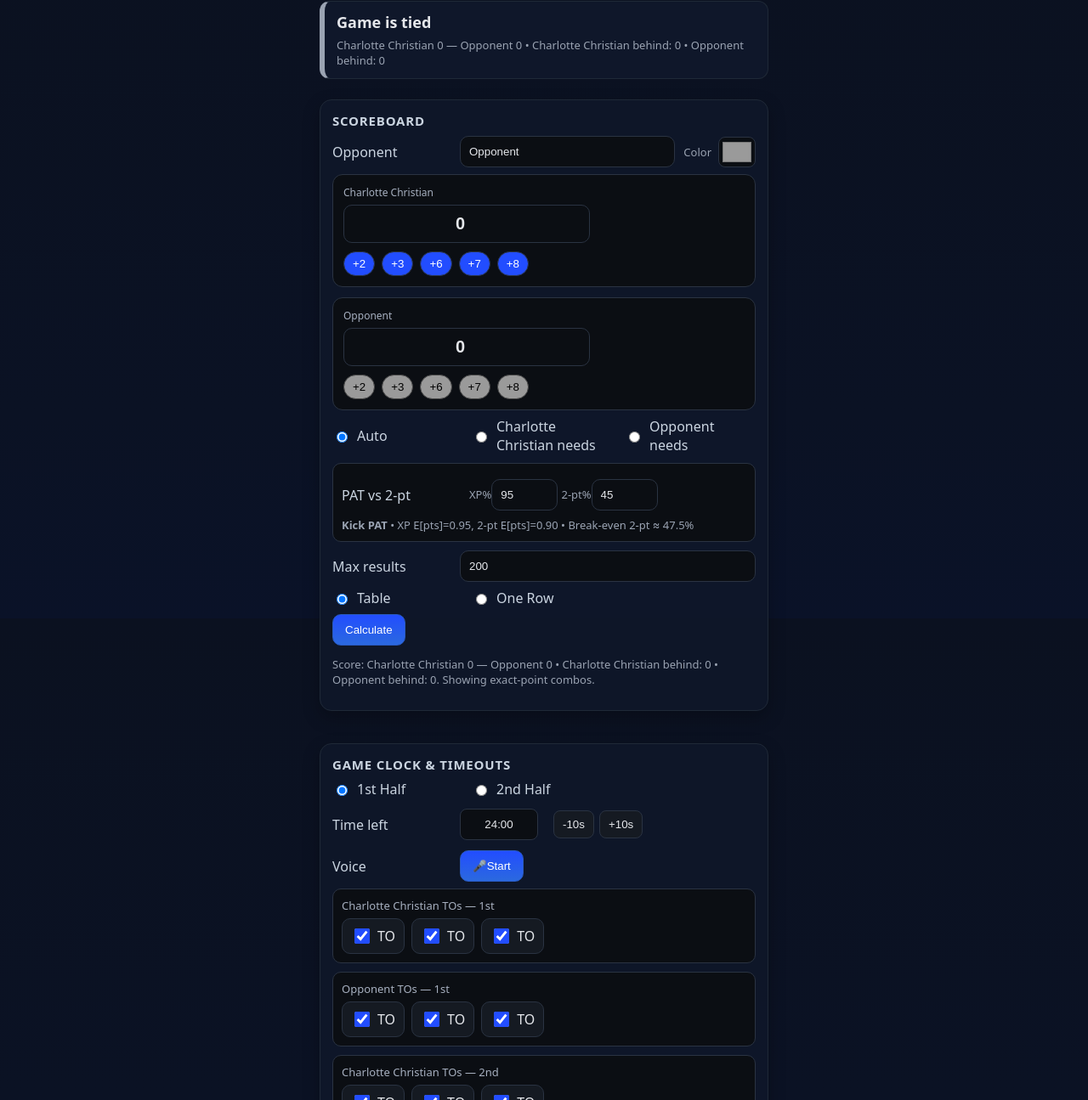
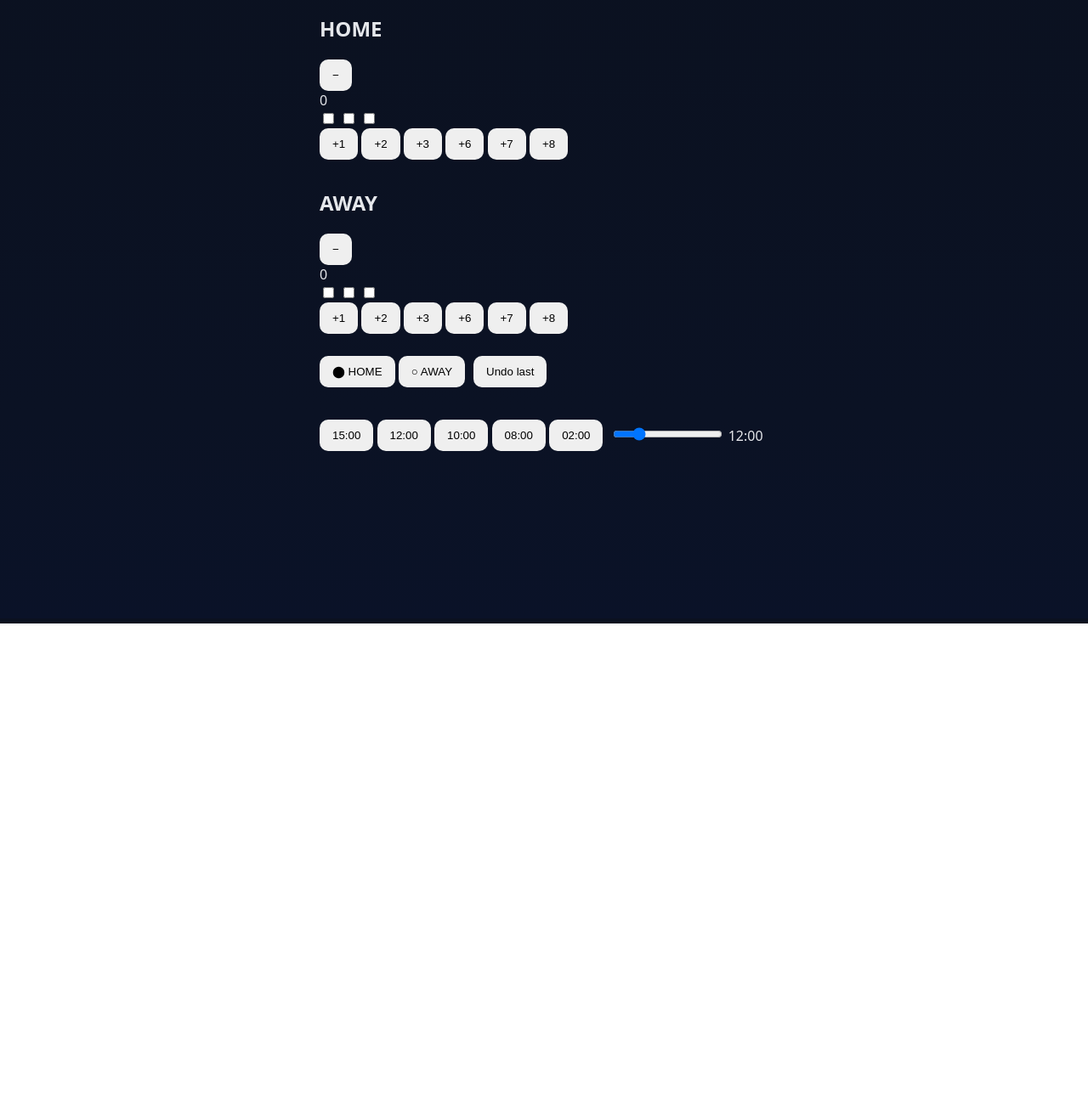
Before and after one commit to CoachBJ/CCS_GameManager, a plain HTML site: page index.html in a window 1280 px wide. Shown: the part 72-1367 px from the top of the page at 85% size. After the commit the page ends 806 px from the top, so only its background shows below. Drawn offline with Linux system fonts and the light colour scheme.

Commit message:
Update index.html

```diff
--- a/index.html
+++ b/index.html
@@ -3,211 +3,106 @@
 <head>
   <meta charset="utf-8" />
   <meta name="viewport" content="width=device-width, initial-scale=1, viewport-fit=cover" />
-  <meta name="apple-mobile-web-app-capable" content="yes" />
-  <meta name="apple-mobile-web-app-status-bar-style" content="black-translucent" />
-  <link rel="manifest" href="manifest.webmanifest">
-  <title>Charlotte Christian — Game Manager</title>
-  <link rel="stylesheet" href="style.css">
+  <meta name="theme-color" content="#0b0f14" />
+  <link rel="manifest" href="manifest.webmanifest" />
+  <link rel="stylesheet" href="style.css" />
+  <title>Game Manager</title>
 </head>
 <body>
-  <main>
   <header class="appbar">
-      <div class="brand">
-        <div class="brand-mark">CC</div>
-        <div class="brand-text">
-          <div class="brand-title">Charlotte Christian</div>
-          <div class="brand-sub">Game Manager</div>
+    <div class="period">
+      <label for="period">Period</label>
+      <select id="period" aria-label="Period">
+        <option>1</option><option>2</option><option>3</option><option>4</option>
+        <option>OT</option>
+      </select>
     </div>
+
+    <div class="clock" aria-live="polite">
+      <span id="clockDisplay">12:00</span>
     </div>
-      <button id="resetGame" class="btn btn-ghost">Reset Game</button>
+
+    <div class="clock-ctrl">
+      <button id="startBtn" class="btn primary">▶︎</button>
+      <button id="pauseBtn" class="btn">❚❚</button>
+      <button id="resetBtn" class="btn">↺</button>
+    </div>
   </header>
 
-    <div id="banner"></div>
-
-    <div class="layout">
-      <!-- SCOREBOARD -->
-      <section class="card area-score">
-        <h2 class="section-title">Scoreboard</h2>
-
-        <!-- Opponent profile / theme -->
-        <div class="row compact">
-          <label>Opponent</label>
-          <input id="oppName" type="text" value="Opponent" />
-          <div class="color-pick">
-            <span class="muted">Color</span>
-            <input id="oppColor" type="color" value="#9a9a9a" />
-          </div>
-        </div>
-
-        <div class="score-grid">
-          <div class="score-card">
-            <div class="score-label"><span id="ourLabel">Charlotte Christian</span></div>
-            <input id="ourScore" type="number" inputmode="numeric" value="0" class="score-input" />
-            <div class="quick-row">
-              <button class="chip" data-team="our" data-delta="2">+2</button>
-              <button class="chip" data-team="our" data-delta="3">+3</button>
-              <button class="chip" data-team="our" data-delta="6">+6</button>
-              <button class="chip" data-team="our" data-delta="7">+7</button>
-              <button class="chip" data-team="our" data-delta="8">+8</button>
-            </div>
-          </div>
-          <div class="score-card">
-            <div class="score-label"><span id="oppLabel">Opponent</span></div>
-            <input id="oppScore" type="number" inputmode="numeric" value="0" class="score-input" />
-            <div class="quick-row">
-              <button class="chip opp" data-team="opp" data-delta="2">+2</button>
-              <button class="chip opp" data-team="opp" data-delta="3">+3</button>
-              <button class="chip opp" data-team="opp" data-delta="6">+6</button>
-              <button class="chip opp" data-team="opp" data-delta="7">+7</button>
-              <button class="chip opp" data-team="opp" data-delta="8">+8</button>
+  <main class="layout">
+    <!-- HOME ROW -->
+    <section class="team-row" data-team="home">
+      <div class="team-left">
+        <h2 contenteditable="true" class="team-name" id="homeName">HOME</h2>
+        <div class="score-wrap">
+          <button class="btn ghost minus" data-action="minus" data-team="home">−</button>
+          <div class="score" id="homeScore" aria-live="polite">0</div>
+          <div class="tos" role="group" aria-label="Home timeouts">
+            <input type="checkbox" id="hto1" /><label for="hto1"></label>
+            <input type="checkbox" id="hto2" /><label for="hto2"></label>
+            <input type="checkbox" id="hto3" /><label for="hto3"></label>
           </div>
         </div>
       </div>
-
-        <div class="row toggles compact">
-          <label><input id="who-auto" name="who" type="radio" checked> Auto</label>
-          <label><input id="who-us"   name="who" type="radio"> Charlotte Christian needs</label>
-          <label><input id="who-opp"  name="who" type="radio"> Opponent needs</label>
+      <div class="quick-scores">
+        <button class="btn score" data-team="home" data-points="1">+1</button>
+        <button class="btn score" data-team="home" data-points="2">+2</button>
+        <button class="btn score" data-team="home" data-points="3">+3</button>
+        <button class="btn score" data-team="home" data-points="6">+6</button>
+        <button class="btn score" data-team="home" data-points="7">+7</button>
+        <button class="btn score" data-team="home" data-points="8">+8</button>
       </div>
-
-        <!-- PAT vs 2-pt helper -->
-        <div class="card-sub">
-          <div class="row compact">
-            <label>PAT vs 2-pt</label>
-            <div class="pct-wrap">
-              <span class="muted">XP%</span><input id="xpPct" type="number" min="0" max="100" value="95">
-              <span class="muted">2-pt%</span><input id="twoPct" type="number" min="0" max="100" value="45">
-            </div>
-          </div>
-          <div id="patAdvice" class="muted"></div>
-        </div>
-
-        <div class="row compact">
-          <label>Max results</label>
-          <input id="cap" type="number" inputmode="numeric" value="200" />
-        </div>
-
-        <div class="row toggles compact">
-          <label><input id="view-table" type="radio" name="view" checked> Table</label>
-          <label><input id="view-row"   type="radio" name="view"> One Row</label>
-        </div>
-
-        <button id="calc" class="btn btn-primary">Calculate</button>
-        <p id="status" class="muted"></p>
     </section>
 
-      <!-- CLOCK + TIMEOUTS -->
-      <section class="card area-clock">
-        <div class="section-head">
-          <h2 class="section-title">Game Clock & Timeouts</h2>
-        </div>
-
-        <div class="row toggles compact">
-          <label><input type="radio" name="half" id="half1" checked> 1st Half</label>
-          <label><input type="radio" name="half" id="half2"> 2nd Half</label>
-        </div>
-
-        <div class="row time-row">
-          <label>Time left</label>
-          <div class="time-manual">
-            <input id="timeInput" type="text" inputmode="numeric" placeholder="mm:ss" value="24:00" />
-          </div>
-          <div class="tinyBtns">
-            <button class="mini" data-dt="-10">-10s</button>
-            <button class="mini" data-dt="+10">+10s</button>
-          </div>
-        </div>
-
-        <!-- Voice control -->
-        <div class="row compact">
-          <label>Voice</label>
-          <div class="voice-wrap">
-            <button id="micBtn" class="btn btn-primary mic">
-              <span id="micIcon">🎤</span><span id="micText">Start</span>
-            </button>
-            <span id="micStatus" class="muted"></span>
-          </div>
-        </div>
-
-        <div class="grid2">
-          <div class="to-card">
-            <div class="to-title">Charlotte Christian TOs — 1st</div>
-            <div class="to-checks" id="group-our-h1" data-key="our-h1">
-              <label><input type="checkbox" checked><span>TO</span></label>
-              <label><input type="checkbox" checked><span>TO</span></label>
-              <label><input type="checkbox" checked><span>TO</span></label>
-            </div>
-          </div>
-          <div class="to-card">
-            <div class="to-title">Opponent TOs — 1st</div>
-            <div class="to-checks" id="group-opp-h1" data-key="opp-h1">
-              <label><input type="checkbox" checked><span>TO</span></label>
-              <label><input type="checkbox" checked><span>TO</span></label>
-              <label><input type="checkbox" checked><span>TO</span></label>
-            </div>
-          </div>
-          <div class="to-card">
-            <div class="to-title">Charlotte Christian TOs — 2nd</div>
-            <div class="to-checks" id="group-our-h2" data-key="our-h2">
-              <label><input type="checkbox" checked><span>TO</span></label>
-              <label><input type="checkbox" checked><span>TO</span></label>
-              <label><input type="checkbox" checked><span>TO</span></label>
-            </div>
-          </div>
-          <div class="to-card">
-            <div class="to-title">Opponent TOs — 2nd</div>
-            <div class="to-checks" id="group-opp-h2" data-key="opp-h2">
-              <label><input type="checkbox" checked><span>TO</span></label>
-              <label><input type="checkbox" checked><span>TO</span></label>
-              <label><input type="checkbox" checked><span>TO</span></label>
+    <!-- AWAY ROW -->
+    <section class="team-row" data-team="away">
+      <div class="team-left">
+        <h2 contenteditable="true" class="team-name" id="awayName">AWAY</h2>
+        <div class="score-wrap">
+          <button class="btn ghost minus" data-action="minus" data-team="away">−</button>
+          <div class="score" id="awayScore" aria-live="polite">0</div>
+          <div class="tos" role="group" aria-label="Away timeouts">
+            <input type="checkbox" id="ato1" /><label for="ato1"></label>
+            <input type="checkbox" id="ato2" /><label for="ato2"></label>
+            <input type="checkbox" id="ato3" /><label for="ato3"></label>
           </div>
         </div>
       </div>
-
-        <div class="tinyBtns">
-          <button id="useOurTO" class="mini">Use CC TO (current half)</button>
-          <button id="useOppTO" class="mini opp">Use Opp TO (current half)</button>
+      <div class="quick-scores">
+        <button class="btn score" data-team="away" data-points="1">+1</button>
+        <button class="btn score" data-team="away" data-points="2">+2</button>
+        <button class="btn score" data-team="away" data-points="3">+3</button>
+        <button class="btn score" data-team="away" data-points="6">+6</button>
+        <button class="btn score" data-team="away" data-points="7">+7</button>
+        <button class="btn score" data-team="away" data-points="8">+8</button>
       </div>
-
-        <div class="subhead">Clock Helper</div>
-        <div class="row toggles compact">
-          <label><input type="radio" name="ball" id="ballUs" checked> Charlotte Christian has ball</label>
-          <label><input type="radio" name="ball" id="ballThem"> Opponent has ball</label>
-        </div>
-        <div class="row compact">
-          <label>Snaps this series</label>
-          <input id="snaps" type="number" min="1" max="4" value="3" />
-        </div>
-        <div class="row compact">
-          <label>Play clock</label>
-          <input id="playClock" type="number" min="20" max="45" value="40" />
-        </div>
-        <div class="row compact">
-          <label>Avg play time</label>
-          <input id="playTime" type="number" min="1" max="15" value="6" />
-        </div>
-        <div id="clockResult" class="muted"></div>
     </section>
 
-      <!-- OUTPUT -->
-      <section id="output" class="area-output"></section>
+    <section class="row utils">
+      <div class="possession" role="group" aria-label="Possession">
+        <button id="posHome" class="btn toggle on">⬤ HOME</button>
+        <button id="posAway" class="btn toggle">○ AWAY</button>
+      </div>
+      <button id="undoBtn" class="btn ghost">Undo last</button>
+    </section>
 
-      <!-- GAME LOG -->
-      <section class="card area-log">
-        <h2 class="section-title">Game Log</h2>
-        <div class="log-controls">
-          <button id="undoLog" class="btn btn-ghost">Undo last</button>
-          <button id="clearLog" class="btn btn-ghost">Clear</button>
-          <button id="exportLog" class="btn btn-ghost">Export CSV</button>
+    <section class="row quick-time">
+      <div class="time-presets">
+        <button class="btn tset" data-time="15:00">15:00</button>
+        <button class="btn tset" data-time="12:00">12:00</button>
+        <button class="btn tset" data-time="10:00">10:00</button>
+        <button class="btn tset" data-time="08:00">08:00</button>
+        <button class="btn tset" data-time="02:00">02:00</button>
       </div>
-        <div id="logList" class="log-list"></div>
+      <div class="time-slider">
+        <input type="range" id="timeSlider" min="0" max="3600" step="1" value="720">
+        <span id="timeSliderLabel">12:00</span>
+      </div>
     </section>
-    </div>
+
+    <section class="log" id="log" aria-live="polite" aria-label="Game log"></section>
   </main>
 
-  <script src="app.js"></script>
-  <script>
-    if ('serviceWorker' in navigator) { navigator.serviceWorker.register('./sw.js'); }
-  </script>
+  <script src="app.js" defer></script>
 </body>
 </html>
```
Lines whose indentation alone changed are shown as unchanged.
